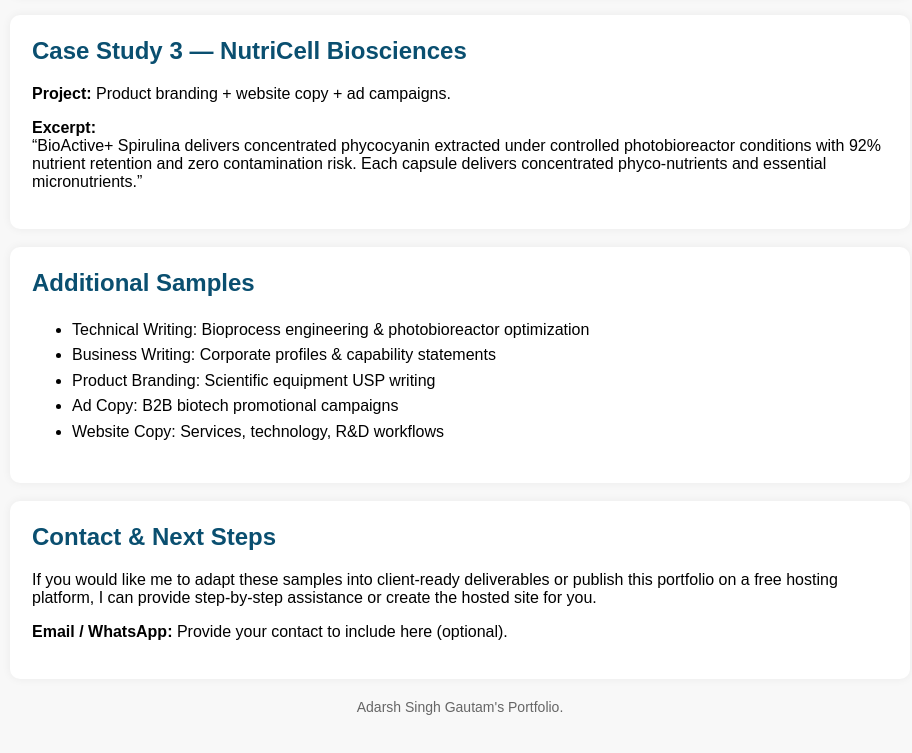
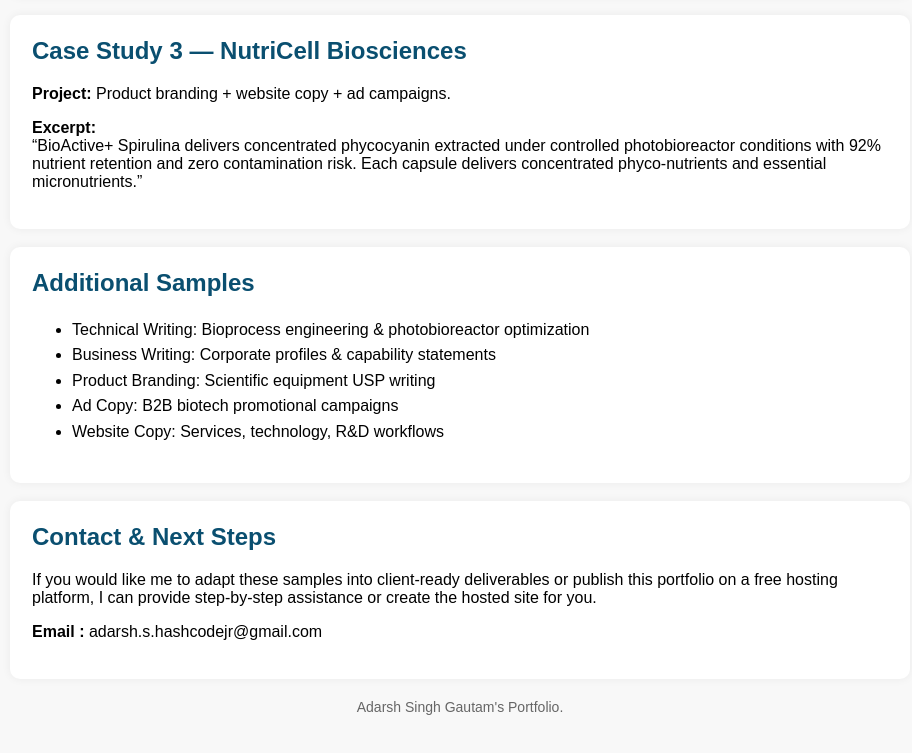
Before and after one commit to adarshsnghhashcodejr-lgtm/Portfolio-Branding, a plain HTML site: page index.html in a window 1280 px wide. Shown: the part 716-1469 px from the top of the page, without its empty margins (180-1092 px from the left). Drawn offline with Linux system fonts and the light colour scheme.

Commit message:
Update index.html

```diff
--- a/index.html
+++ b/index.html
@@ -61,7 +61,7 @@
 <div class="section">
 <h2>Contact & Next Steps</h2>
 <p>If you would like me to adapt these samples into client-ready deliverables or publish this portfolio on a free hosting platform, I can provide step-by-step assistance or create the hosted site for you.</p>
-<p><strong>Email / WhatsApp:</strong> Provide your contact to include here (optional).</p>
+<p><strong>Email :</strong> adarsh.s.hashcodejr@gmail.com</p>
 </div>
 
 <div class="footer">
```
